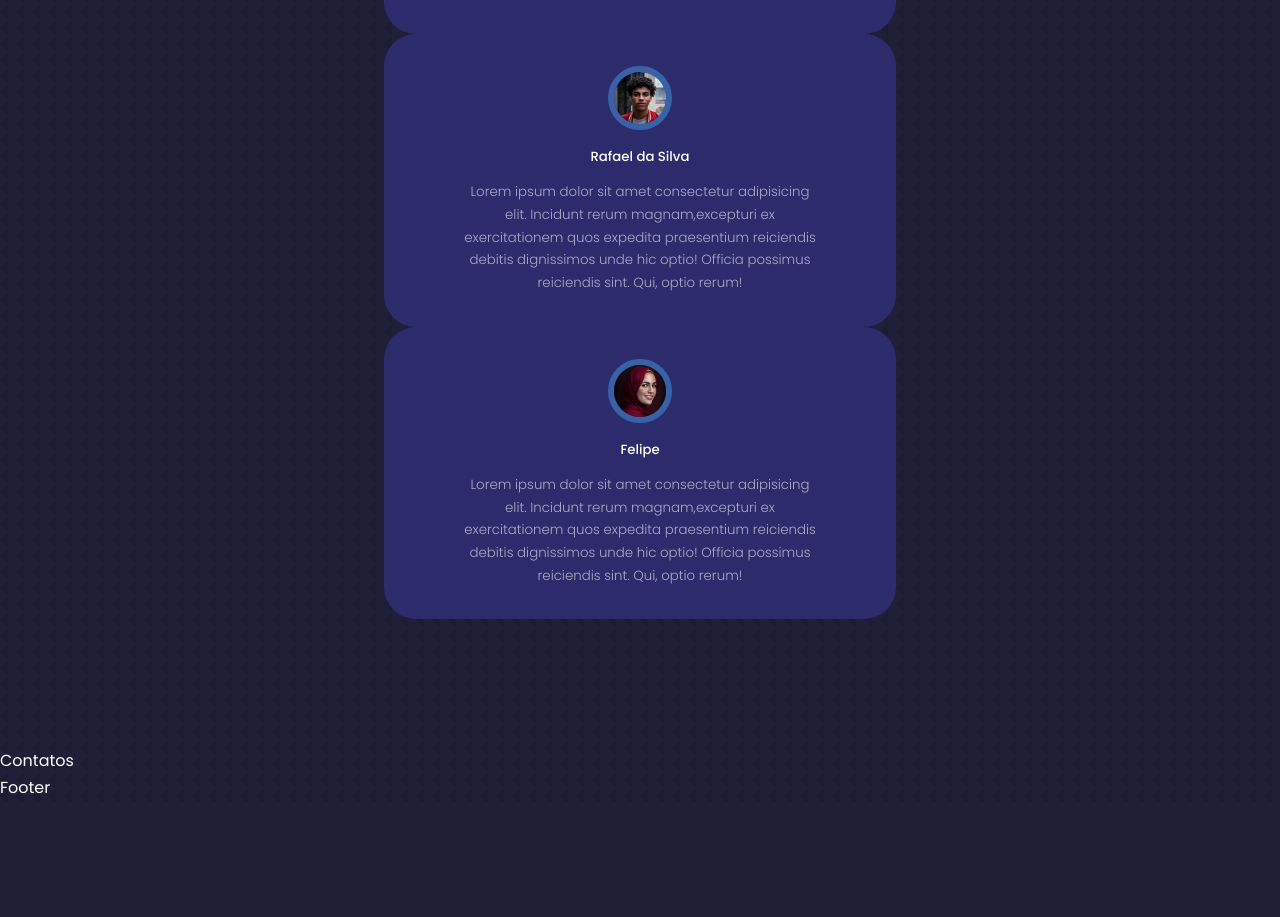
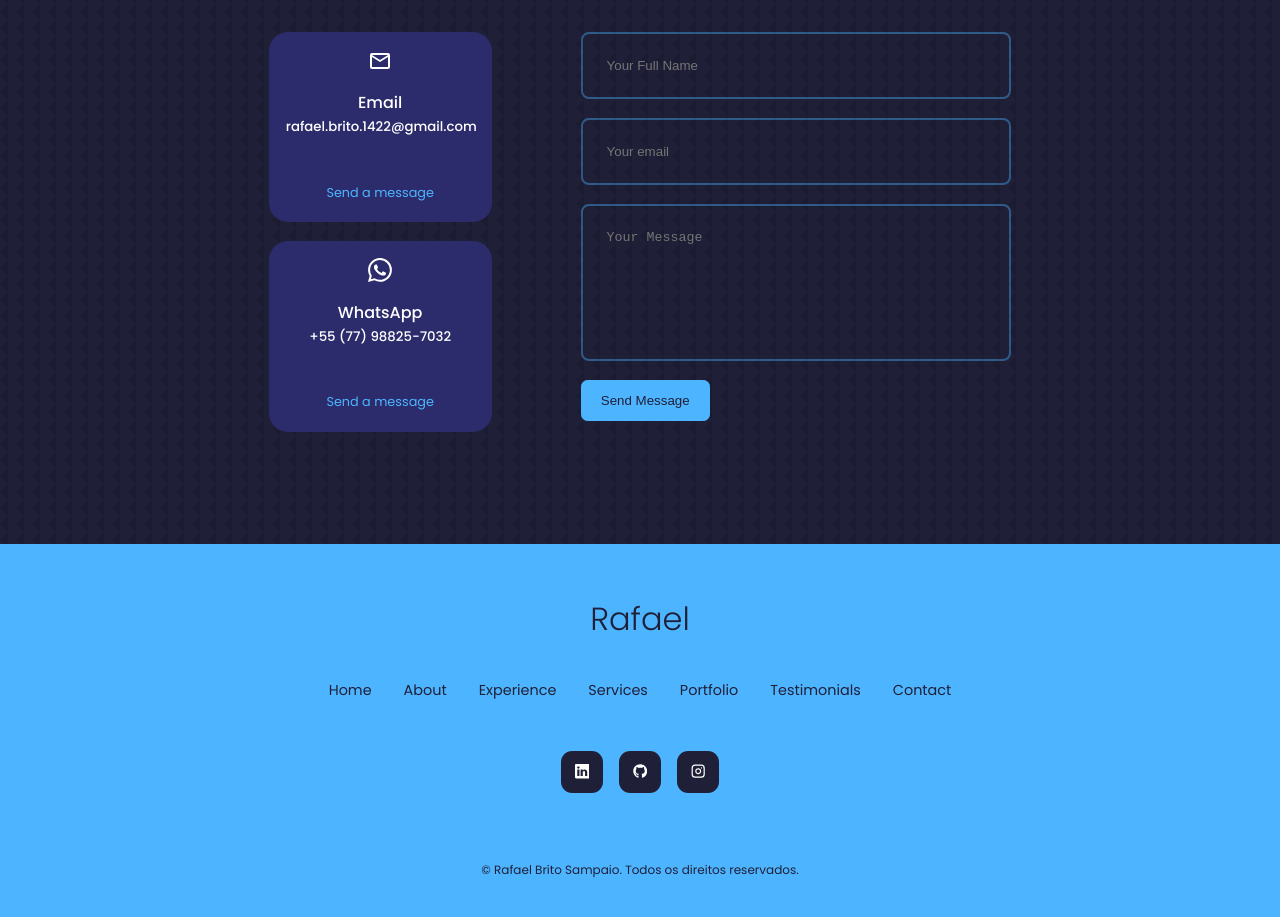
Before and after one commit to rafael3007/My-pesonal-portifolio, a React (Create React App) app: page / in a window 1280 px wide. Shown: the part 4684-5601 px from the top of the page. Before the commit the page ends 5486 px from the top, so only its background shows below. Built offline with nearby package versions, Linux system fonts and the light colour scheme.

Commit message:
front-end finalizado

```diff
--- a/package.json
+++ b/package.json
@@ -6,6 +6,7 @@
     "@testing-library/jest-dom": "^5.16.4",
     "@testing-library/react": "^13.1.1",
     "@testing-library/user-event": "^13.5.0",
+    "emailjs-com": "^3.2.0",
     "react": "^18.0.0",
     "react-dom": "^18.0.0",
     "react-icons": "^4.3.1",
--- a/src/components/Contact/index.jsx
+++ b/src/components/Contact/index.jsx
@@ -1,9 +1,58 @@
-import React from 'react'
-import "./styles"
+import React,{ useRef } from 'react'
+import { ContactContainer, ContactForm, ContactOption, ContactOptions, ContactSection } from './styles';
+
+import { MdOutlineEmail } from 'react-icons/md'
+import { BsWhatsapp } from 'react-icons/bs'
+
+import emailjs from 'emailjs-com';
 
 const Contact = () => {
+  const form = useRef();
+
+  const sendEmail = (e) => {
+    e.preventDefault();
+
+    emailjs.sendForm('service_74rhokg', 'template_j9cacsq', form.current, 'utfmATnbu18c4yEoq')
+      .then((result) => {
+          console.log(result.text);
+      }, (error) => {
+          console.log(error.text);
+      });
+
+    e.target.reset()
+  };
+
   return (
-    <section id="contact">Contatos</section>
+    <ContactSection id="contact">
+      <h2>Contact Me</h2>
+      <h5>Get In Touch</h5>
+      <ContactContainer className="container">
+        <ContactOptions>
+          <ContactOption>
+            <MdOutlineEmail className='icon'/>
+            <h4>Email</h4>
+            <h5>rafael.brito.1422@gmail.com</h5>
+            <a href="mailto:rafael.brito.1422@gmail.com"  target="_blank">Send a message</a>
+          </ContactOption>
+
+          <ContactOption>
+            <BsWhatsapp className='icon'/>
+            <h4>WhatsApp</h4>
+            <h5>+55 (77) 98825-7032</h5>
+            <a href="http://api.whatsapp.com/send?phone=77988257032" target="_blank">Send a message</a>
+          </ContactOption>
+
+        </ContactOptions>
+        <ContactForm ref={form} onSubmit={sendEmail}>
+          <input type="text" name='name' placeholder='Your Full Name' required/>
+          <input type="email" name="email" placeholder='Your email' required/>
+          <textarea name="message" placeholder='Your Message' rows="7" required></textarea>
+          <button type="submit" className='btn btn-primary'>Send Message</button>
+        </ContactForm>
+      </ContactContainer>
+
+
+    </ContactSection>
   )
 }
 
--- a/src/components/Contact/styles.js
+++ b/src/components/Contact/styles.js
@@ -1,6 +1,83 @@
 import styled from "styled-components";
 
-const Div = styled.div`
+export const ContactSection = styled.section`
+    h2{
+        margin-bottom: 0.2rem;
+    }
+    h5 {
+        margin-bottom: 2rem;
+    }
+`
+export const ContactContainer = styled.div`
+    width: 58%;
+    display: grid;
+    grid-template-columns: 30% 58%;
+    gap: 12%;
+
+    @media screen and (max-width: 1024px) {
+        grid-template-columns: 1fr;
+        gap: 2rem;
+    }
+
+    @media screen and (max-width: 600px) {
+        width: var(--container-width-sm);
+    }
+`
+
+export const ContactOptions = styled.div`
+    display: flex;
+    flex-direction: column;
+    gap: 1.2rem;
+
+    @media screen and (max-width: 1024px) {
+
+    }
+
+    @media screen and (max-width: 600px) {
+
+    }
 
 `
-export default Div;
+
+export const ContactOption = styled.article`
+    background: var(--color-bg-variant);
+    padding: 1rem;
+    border-radius: 1.2rem;
+    text-align: center;
+    border: 1px solid transparent;
+    transition: var(--transition);
+
+    :hover{
+        background:transparent;
+        border-color: var(--color-primary-variant);
+    }
+
+    .icon {
+        font-size: 1.5rem;
+        margin-bottom: 0.5rem;
+
+    }
+
+    a {
+        margin-top: 0.7rem;
+        display: inline-block;
+        font-size: 0.8rem;
+    }
+`
+
+export const ContactForm = styled.form`
+    display: flex;
+    flex-direction: column;
+    gap: 1.2rem;
+
+    input, textarea {
+        width: 100%;
+        padding: 1.5rem;
+        border-radius: 0.5rem;
+        background: transparent;
+        border: 2px solid var(--color-primary-variant);
+        resize: none;
+        color: var(--color-white);
+
+    }
+`
--- a/src/components/Footer/index.jsx
+++ b/src/components/Footer/index.jsx
@@ -1,9 +1,35 @@
 import React from 'react'
-import "./styles"
+import { FooterCopyright, FooterLogo, FooterSocials, Permalinks,FooterContainer } from './styles';
+
+import { BsLinkedin } from "react-icons/bs"
+import { FaGithub } from "react-icons/fa"
+import { FiInstagram } from "react-icons/fi"
 
 const Footer = () => {
   return (
-    <div>Footer</div>
+    <FooterContainer>
+      <FooterLogo href="#">Rafael</FooterLogo>
+      <Permalinks>
+        <li><a href="#">Home</a></li>
+        <li><a href="#about">About</a></li>
+        <li><a href="#experience">Experience</a></li>
+        <li><a href="#services">Services</a></li>
+        <li><a href="#portfolio">Portfolio</a></li>
+        <li><a href="#testimonials">Testimonials</a></li>
+        <li><a href="#contact">Contact</a></li>
+      </Permalinks>
+      <FooterSocials>
+        <a href="https://www.linkedin.com/in/rafael-brito-sampaio-88ab05196/" target="_blank" rel="noreferrer"><BsLinkedin/></a>
+        <a href="https://github.com/rafael3007" target="_blank" rel="noreferrer"><FaGithub/></a>
+        <a href="https://www.instagram.com/rafaa_brt7/" target="_blank" rel="noreferrer"><FiInstagram/></a>
+      </FooterSocials>
+
+      <FooterCopyright>
+        <small>
+          &copy; Rafael Brito Sampaio. Todos os direitos reservados.
+        </small>
+      </FooterCopyright>
+    </FooterContainer>
   )
 }
 
--- a/src/components/Footer/styles.js
+++ b/src/components/Footer/styles.js
@@ -1,6 +1,85 @@
 import styled from "styled-components";
 
-const Div = styled.div`
+
+export const FooterContainer = styled.footer`
+    height: 32rem;
+    background: var(--color-primary);
+    padding: 3rem 0;
+    text-align: center;
+    font-size: 0.9rem;
+    margin-top: 7rem;
+
+    @media screen and (max-width: 1024px){
+
+    }
+
+    @media screen and (max-width: 600px){
+        height: 55rem;
+
+    }
+`
+
+export const FooterLogo = styled.a`
+    color: var(--color-bg);
+    font-size: 2rem;
+    font-weight: 300;
+    margin-bottom: 2rem;
+    display: inline-block;
+
 
 `
-export default Div;
+export const Permalinks = styled.ul`
+    display: flex;
+    flex-wrap: wrap;
+    justify-content: center;
+    gap: 2rem;
+    margin: 0 auto 3rem;
+
+    a {
+        color: var(--color-bg);
+    }
+
+    @media screen and (max-width: 1024px){
+
+    }
+
+    @media screen and (max-width: 600px){
+
+        flex-direction: column;
+    }
+`
+
+export const FooterSocials = styled.div`
+    display: flex;
+    justify-content: center;
+    gap: 1rem;
+    margin-bottom: 4rem;
+
+    a {
+        background: var(--color-bg);
+        color: var(--color-white);
+        padding: 0.8rem;
+        border-radius: 0.7rem;
+        display: flex;
+        border: 1px solid transparent;
+    }
+
+    a:hover {
+        background: transparent;
+        color: var(--color-bg);
+        border-color: var(--color-bg);
+    }
+
+    @media screen and (max-width: 1024px){
+
+    }
+
+    @media screen and (max-width: 600px){
+        margin-bottom: 2.6rem;
+    }
+`
+
+export const FooterCopyright = styled.div`
+    margin-bottom: 4rem;
+    color: var(--color-bg);
+`
--- a/src/components/Testimonials/index.jsx
+++ b/src/components/Testimonials/index.jsx
@@ -1,10 +1,20 @@
 import React from 'react';
-import {ClientAvatar, Testimonial, TestimonialsContainer, TestimonialsSection } from './styles';
+import {ClientAvatar, TestimonialsSection } from './styles';
 
 import avatar1 from '../../assets/avatar1.jpg'
 import avatar2 from '../../assets/avatar2.jpg'
 import avatar3 from '../../assets/avatar3.jpg'
 import avatar4 from '../../assets/avatar4.jpg'
+
+
+import {Pagination} from 'swiper';
+
+import { Swiper, SwiperSlide } from 'swiper/react'
+
+import 'swiper/css';
+import 'swiper/css/pagination';
+
+
 
 const data = [
   {
@@ -39,11 +49,19 @@ const Testimonials = () => {
       <h5>Review from Clients</h5>
       <h2>Testimonials</h2>
 
-      <TestimonialsContainer className="container">
+
+        <Swiper className="container testimonials__container"
+
+          // install Swiper modules
+          modules={[Pagination]}
+          spaceBetween={40}
+          slidesPerView={1}
+          pagination={{ clickable: true }}
+        >
             {
               data.map(({ image, name, description},index)=>{
                 return(
-              <Testimonial key={index}>
+                  <SwiperSlide key={index} className="testimonial">
                     <ClientAvatar>
                       <img src={image} alt="avatar1" />
                     </ClientAvatar>
@@ -51,11 +69,13 @@ const Testimonials = () => {
                     <small>
                       {description}
                     </small>
-              </Testimonial>
+                  </SwiperSlide>
                 )
               })
             }
-      </TestimonialsContainer>
+        </Swiper>
+
+
     </TestimonialsSection>
   )
 }
--- a/src/components/Testimonials/styles.js
+++ b/src/components/Testimonials/styles.js
@@ -1,27 +1,22 @@
 import styled from "styled-components";
 
 export const TestimonialsSection = styled.section`
-
-`
-
-export const TestimonialsContainer = styled.div`
+    .testimonials__container {
         width: 40%;
-
-    @media screen and (max-width: 1024px) {
-        width:60%;
+        padding-bottom: 4rem;
     }
 
-    @media screen and (max-width: 600px) {
-        width: var(--container-width-sm);
+    .swiper-pagination-clickable .swiper-pagination-bullet {
+        background: var(--color-primary);
     }
-`
 
-export const Testimonial = styled.article`
+    .testimonial {
         background: var(--color-bg-variant);
         text-align: center;
         padding: 2rem;
         border-radius: 2rem;
         user-select: none;
+    }
 
     small {
         color: var(--color-light);
@@ -31,14 +26,27 @@ export const Testimonial = styled.article`
         margin: 0.8rem auto 0;
     }
 
+
+
     @media screen and (max-width: 1024px) {
+
+        .testimonials__container{
+            width:60%;
+        }
 
     }
 
     @media screen and (max-width: 600px) {
+        .testimonials__container {
             width: var(--container-width-sm);
         }
+
+        .testimonial {
+            width: var(--container-width-sm);
+        }
+    }
 `
+
 
 export const ClientAvatar = styled.div`
     width: 4rem;
```
Also changed, not shown: 1 other file (tests, documents, lock files or other folders). Lines whose indentation alone changed are shown as unchanged.
